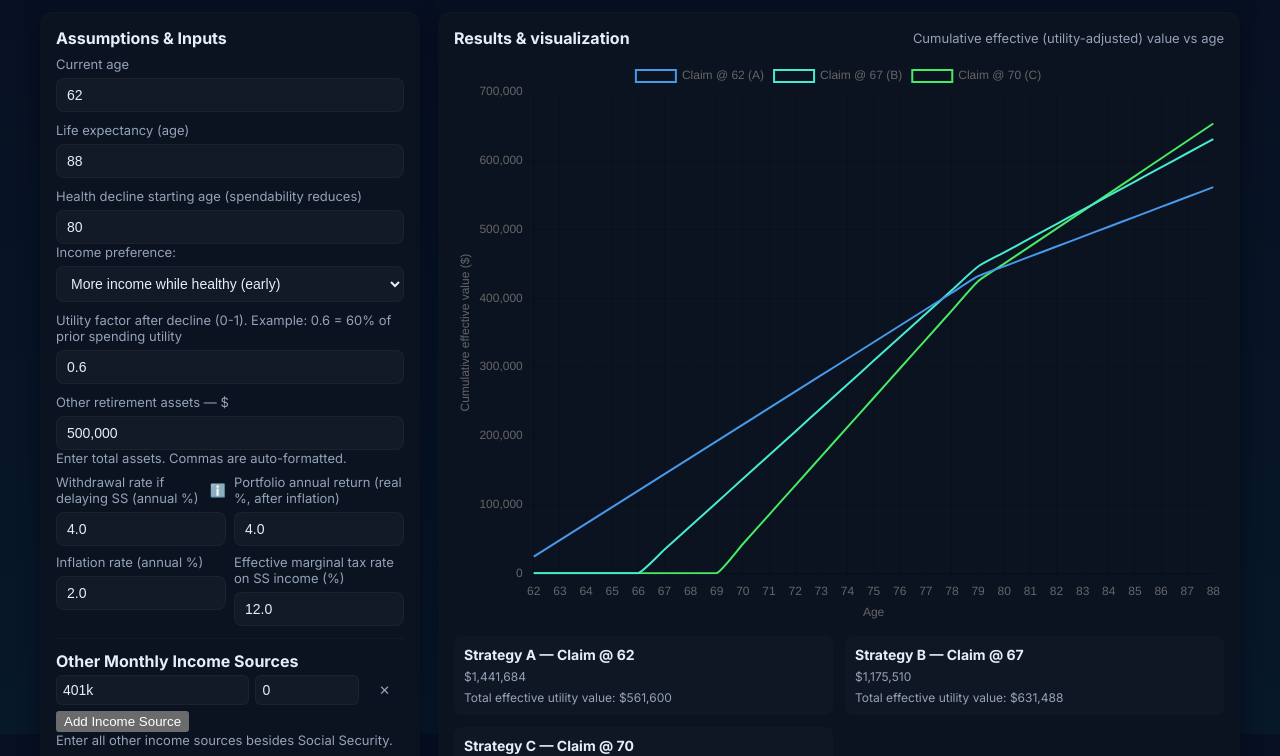
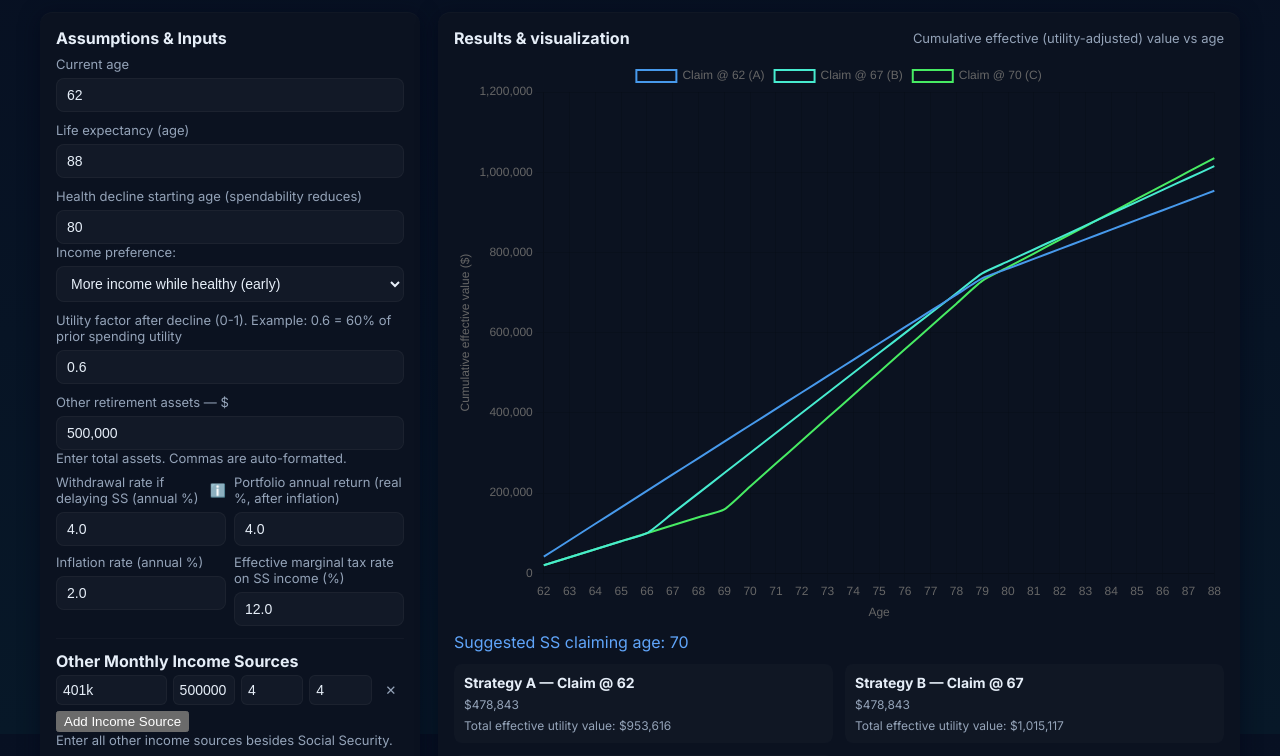
Before and after one commit to Yakapo113/Arkhive, a plain HTML site: page calculator/index.html in a window 1280 px wide. Shown: the part 66-822 px from the top of the page. Drawn offline with nearby package versions, Linux system fonts and the light colour scheme.

Commit message:
Update index.html

```diff
--- a/calculator/index.html
+++ b/calculator/index.html
@@ -271,73 +271,75 @@
 <!-- Chart.js CDN -->
 <script src="https://cdn.jsdelivr.net/npm/chart.js@4.4.0/dist/chart.umd.min.js"></script>
 
+<!-- Replace the existing script section with this -->
 <script>
   let myChart = null;
 
   function formatUSD(x){ return x >= 1000 ? x.toLocaleString(undefined,{style:'currency',currency:'USD',maximumFractionDigits:0}) : '$'+x.toFixed(0); }
   function buildSummaryCard(title, main, sub){ return `<div class="stat"><h3>${title}</h3><p>${main}</p><p class="muted">${sub}</p></div>`; }
 
-  function runSimulation(inputs, strategy, otherIncome){
+  // Run simulation for each strategy and asset
+  function runSimulation(inputs, strategy, assets){
     const startAge = inputs.currentAge;
     const endAge   = inputs.lifeExpectancy;
-    const ages = [], yearlyAfterTaxSS=[], yearlyNetSpendingValue=[], portfolioValues=[], cumulativeEffective=[];
-    let portfolio = inputs.assets;
-    const annualReturnNominal = inputs.realReturn/100;
-    const taxRate = inputs.taxRate/100;
-    const withdrawRate = inputs.withdrawRate/100;
+    const ages = [], cumulativeEffective = [], portfolioValues = [];
     let cumEff = 0;
 
+    // Initialize asset balances
+    const assetBalances = assets.map(a => ({...a, balance: a.amount}));
+
     for(let i=0;i<=endAge-startAge;i++){
-      const age = startAge+i;
+      const age = startAge + i;
       ages.push(age);
+
+      // Compute total monthly income from all assets
+      let totalOtherIncome = 0;
+      assetBalances.forEach(a=>{
+        const withdrawal = a.balance * (a.withdrawRate/100);
+        totalOtherIncome += withdrawal / 12;  // monthly
+        a.balance = (a.balance - withdrawal) * (1 + a.annualReturn/100); // growth on remainder
+      });
+
       const yearlySS = (age >= strategy.claimAge) ? strategy.monthlyBenefit*12 : 0;
-      const afterTaxSS = yearlySS*(1-taxRate);
-      const yearlyIncome = yearlySS + otherIncome*12;
-      const utilAdjusted = (age>=inputs.healthDeclineAge)?yearlyIncome*inputs.utilityAfterDecline:yearlyIncome;
-
-      yearlyAfterTaxSS.push(afterTaxSS);
-      yearlyNetSpendingValue.push(utilAdjusted);
-
-      let withdrawalThisYear = 0;
-      if(age < strategy.claimAge){
-        withdrawalThisYear = portfolio*withdrawRate;
-        if(withdrawalThisYear>portfolio) withdrawalThisYear = portfolio;
-        portfolio -= withdrawalThisYear;
-      }
-      portfolio = portfolio*(1+annualReturnNominal);
-      portfolioValues.push(portfolio);
+      const afterTaxSS = yearlySS*(1 - inputs.taxRate/100);
+      const yearlyIncome = afterTaxSS + totalOtherIncome*12;
+      const utilAdjusted = (age>=inputs.healthDeclineAge)? yearlyIncome*inputs.utilityAfterDecline : yearlyIncome;
 
       cumEff += utilAdjusted;
       cumulativeEffective.push(cumEff);
+
+      portfolioValues.push(assetBalances.map(a=>a.balance)); // for chart if needed
     }
 
-    return {ages, yearlyAfterTaxSS, yearlyNetSpendingValue, portfolioValues, cumulativeEffective, endingPortfolio:portfolio, totalEffective:cumEff};
+    return {ages, cumulativeEffective, portfolioValues, totalEffective:cumEff, endingPortfolio:assetBalances.map(a=>a.balance)};
   }
 
-  function findBreakEven(ages, cumA, cumB){
-    for(let i=0;i<ages.length;i++){
-      if(Math.abs(cumA[i]-cumB[i])<1e-6) return ages[i];
-      if(cumB[i]>=cumA[i]) return ages[i];
-    }
-    return null;
-  }
-
+  // Suggest Social Security claiming age
   function suggestSSAge(){
     const currentAge = Number(document.getElementById('currentAge').value);
     const lifeExpectancy = Number(document.getElementById('lifeExpectancy').value);
-  // Rough heuristic: start at FRA ~ 66–67, adjusted if short life expectancy
     let suggested = 66;
-  if(lifeExpectancy<75) suggested = 62;
-  else if(lifeExpectancy>85) suggested = 70;
-  document.getElementById('ssSuggestion').textContent = `Suggested SS claiming age: ${suggested}`;
+    if(lifeExpectancy<75) suggested=62;
+    else if(lifeExpectancy>85) suggested=70;
+
+    // Create or update suggestion div under chart
+    let sugDiv = document.getElementById('ssSuggestion');
+    if(!sugDiv){
+      sugDiv = document.createElement('div');
+      sugDiv.id = 'ssSuggestion';
+      sugDiv.style.marginTop = '8px';
+      sugDiv.style.color = 'var(--accent)';
+      document.getElementById('cumulativeChart').parentNode.appendChild(sugDiv);
+    }
+    sugDiv.textContent = `Suggested SS claiming age: ${suggested}`;
   }
 
+  // Comma formatting for number inputs
   function addCommaFormatting(input){
     input.addEventListener('blur', e=>{
       let v = e.target.value.replace(/[^0-9.]/g,'');
       if(!isNaN(v) && v!==''){ e.target.value = Number(v).toLocaleString(); }
     });
-    // Optional: also format while typing
     input.addEventListener('input', e=>{
       let v = e.target.value.replace(/[^0-9]/g,'');
       if(v!==''){ e.target.value = Number(v).toLocaleString(); }
@@ -348,7 +350,26 @@
     addCommaFormatting(document.getElementById(id));
   });
 
+  // Add asset row instead of "other income"
+  function addAssetRow(label='Asset', amount=500000, withdrawRate=4, annualReturn=4){
+    const list = document.getElementById('otherIncomeList'); // reuse div
+    const div = document.createElement('div');
+    div.style.display='flex'; div.style.gap='6px'; div.style.marginTop='4px';
+    div.innerHTML = `
+      <input type="text" placeholder="Asset label" value="${label}" style="flex:2;padding:6px;border-radius:6px;border:1px solid rgba(255,255,255,0.04);background:var(--glass);color:inherit;font-size:14px">
+      <input type="text" placeholder="Total $" value="${amount}" style="flex:1;padding:6px;border-radius:6px;border:1px solid rgba(255,255,255,0.04);background:var(--glass);color:inherit;font-size:14px">
+      <input type="number" placeholder="Withdrawal %" value="${withdrawRate}" style="flex:1;padding:6px;border-radius:6px;border:1px solid rgba(255,255,255,0.04);background:var(--glass);color:inherit;font-size:14px">
+      <input type="number" placeholder="Annual Return %" value="${annualReturn}" style="flex:1;padding:6px;border-radius:6px;border:1px solid rgba(255,255,255,0.04);background:var(--glass);color:inherit;font-size:14px">
+      <button type="button" style="flex:0.3;background:transparent;border:none;color:var(--muted);cursor:pointer">✕</button>
+    `;
+    list.appendChild(div);
 
+    const inputs = div.querySelectorAll('input');
+    inputs.forEach(inp => inp.addEventListener('input', ()=>runSimulationWrapper()));
+    div.querySelector('button').addEventListener('click', ()=>{ div.remove(); runSimulationWrapper(); });
+  }
+
+  // Wrapper to gather inputs and run simulations
   function runSimulationWrapper(){
     const rawAssets = document.getElementById('assets').value.replace(/[^0-9.]/g,'');
     const inputs = {
@@ -356,37 +377,32 @@
       lifeExpectancy: Number(document.getElementById('lifeExpectancy').value),
       healthDeclineAge: Number(document.getElementById('healthDeclineAge').value),
       utilityAfterDecline: Number(document.getElementById('utilityAfterDecline').value),
-      assets: Number(rawAssets),
-      withdrawRate: Number(document.getElementById('withdrawRate').value),
-      realReturn: Number(document.getElementById('realReturn').value),
-      inflation: Number(document.getElementById('inflation').value),
       taxRate: Number(document.getElementById('taxRate').value)
     };
 
-    let otherIncome = 0;
+    // Gather assets
+    const assets = [];
     document.querySelectorAll('#otherIncomeList div').forEach(div=>{
-      const amtInput = div.querySelectorAll('input')[1];
-      let amt = parseFloat(amtInput.value.replace(/[^0-9.]/g,''));
-      if(!isNaN(amt)) otherIncome += amt;
+      const vals = div.querySelectorAll('input');
+      const amt = parseFloat(vals[1].value.replace(/[^0-9.]/g,'')) || 0;
+      const wr = parseFloat(vals[2].value) || 0;
+      const ar = parseFloat(vals[3].value) || 0;
+      assets.push({label: vals[0].value || 'Asset', amount: amt, withdrawRate: wr, annualReturn: ar});
     });
 
     const strategies = ['A','B','C'].map(letter=>{
-      return {
-        name: letter,
-        claimAge: Number(document.getElementById(`claim${letter}_age`).value),
-        monthlyBenefit: Number(document.getElementById(`claim${letter}_amt`).value)
-      };
+      return {name:letter, claimAge:Number(document.getElementById(`claim${letter}_age`).value), monthlyBenefit:Number(document.getElementById(`claim${letter}_amt`).value)};
     }).filter(s=>s.monthlyBenefit>0 && s.claimAge>=inputs.currentAge);
-
     if(strategies.length<2) return;
 
-    const sims = strategies.map(s=>({...s, sim: runSimulation(inputs,s,otherIncome)}));
+    const sims = strategies.map(s=>({...s, sim: runSimulation(inputs,s,assets)}));
     const ages = sims[0].sim.ages;
 
     const datasets = sims.map((s,idx)=>{
       const colorHue = 210 - idx*40;
       return {label:`Claim @ ${s.claimAge} (${s.name})`, data:s.sim.cumulativeEffective, tension:0.2, borderWidth:2, pointRadius:0, borderColor:`hsl(${colorHue} 80% 60%)`, backgroundColor:'rgba(0,0,0,0)'};
     });
+
     const ctx = document.getElementById('cumulativeChart').getContext('2d');
     if(myChart) myChart.destroy();
     myChart = new Chart(ctx,{type:'line',data:{labels:ages,datasets},options:{
@@ -399,46 +415,26 @@
 
     const summaryDiv = document.getElementById('summaryCards'); summaryDiv.innerHTML='';
     sims.forEach(s=>{
-      summaryDiv.innerHTML += buildSummaryCard(`Strategy ${s.name} — Claim @ ${s.claimAge}`,`${formatUSD(s.sim.endingPortfolio)}`,`Total effective utility value: ${formatUSD(s.sim.totalEffective)}`);
+      summaryDiv.innerHTML += buildSummaryCard(`Strategy ${s.name} — Claim @ ${s.claimAge}`,`${formatUSD(s.sim.endingPortfolio.reduce((a,b)=>a+b,0))}`,`Total effective utility value: ${formatUSD(s.sim.totalEffective)}`);
     });
+
+    suggestSSAge();
   }
 
-  function addIncomeRow(label='',amount=0){
-    const otherIncomeList = document.getElementById('otherIncomeList');
-    const div=document.createElement('div');
-    div.style.display='flex'; div.style.gap='6px'; div.style.marginTop='4px';
-    div.innerHTML=`
-      <input type="text" placeholder="Income label" value="${label}" style="flex:2;padding:6px;border-radius:6px;border:1px solid rgba(255,255,255,0.04);background:var(--glass);color:inherit;font-size:14px">
-      <input type="text" placeholder="Amount $" value="${amount}" style="flex:1;padding:6px;border-radius:6px;border:1px solid rgba(255,255,255,0.04);background:var(--glass);color:inherit;font-size:14px">
-      <button type="button" style="flex:0.3;background:transparent;border:none;color:var(--muted);cursor:pointer">✕</button>
-    `;
-    otherIncomeList.appendChild(div);
-    const amountInput = div.querySelectorAll('input')[1];
-    amountInput.addEventListener('input', ()=>runSimulationWrapper());
-    amountInput.addEventListener('blur', e=>{
-      let v = e.target.value.replace(/[^0-9.]/g,'');
-      if(!isNaN(v) && v!==''){ e.target.value = Number(v).toLocaleString(); }
-    });
-    div.querySelector('button').addEventListener('click', ()=>{ div.remove(); runSimulationWrapper(); });
-  }
+  document.getElementById('addIncomeBtn').addEventListener('click', ()=>addAssetRow());
+  document.getElementById('runBtn').addEventListener('click', runSimulationWrapper);
 
-  document.getElementById('addIncomeBtn').addEventListener('click', ()=>addIncomeRow());
-  document.getElementById('runBtn').addEventListener('click', runSimulationWrapper);
   window.addEventListener('load', ()=>{
-    addIncomeRow('401k',0);
+    addAssetRow('401k',500000,4,4); // initial asset
     runSimulationWrapper();
 
-  // Select all inputs in Assumptions & Inputs and Claiming Strategies
     const inputSelectors = [
       '#currentAge','#lifeExpectancy','#healthDeclineAge','#utilityAfterDecline',
-    '#assets','#withdrawRate','#realReturn','#inflation','#taxRate',
       '#claimA_age','#claimA_amt','#claimB_age','#claimB_amt','#claimC_age','#claimC_amt'
     ];
-  inputSelectors.forEach(sel => {
-    document.querySelector(sel).addEventListener('input', runSimulationWrapper);
+    inputSelectors.forEach(sel => document.querySelector(sel).addEventListener('input', runSimulationWrapper));
   });
-  });
+  </script>
 
-</script>
 </body>
 </html>
```
Lines whose indentation alone changed are shown as unchanged.
